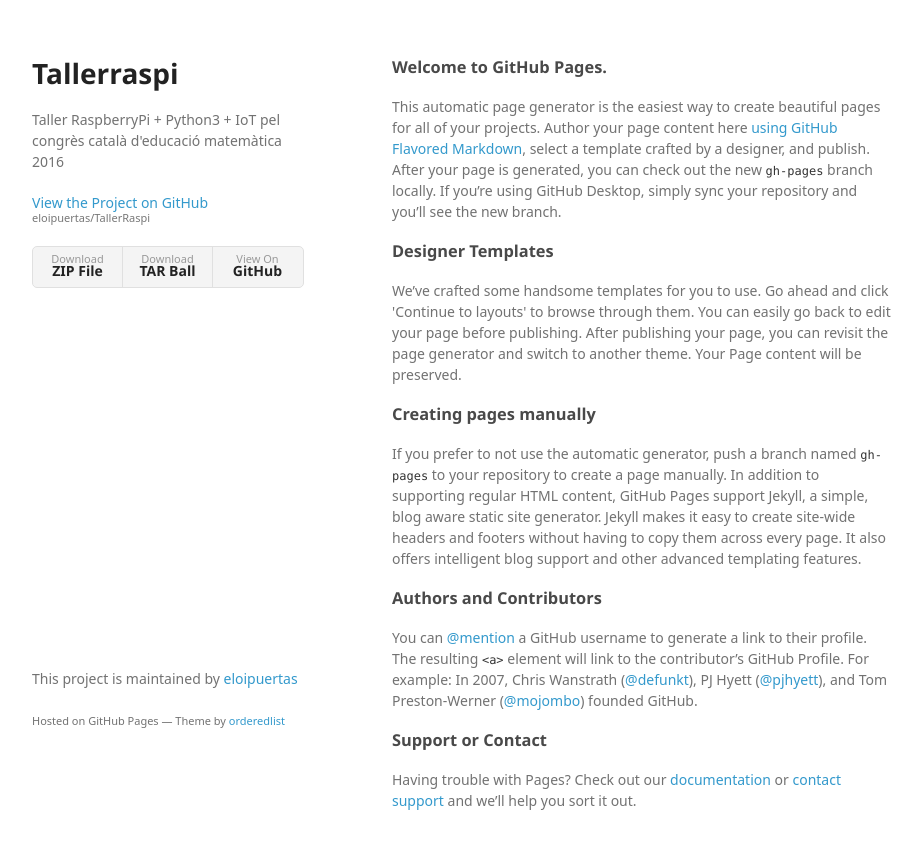
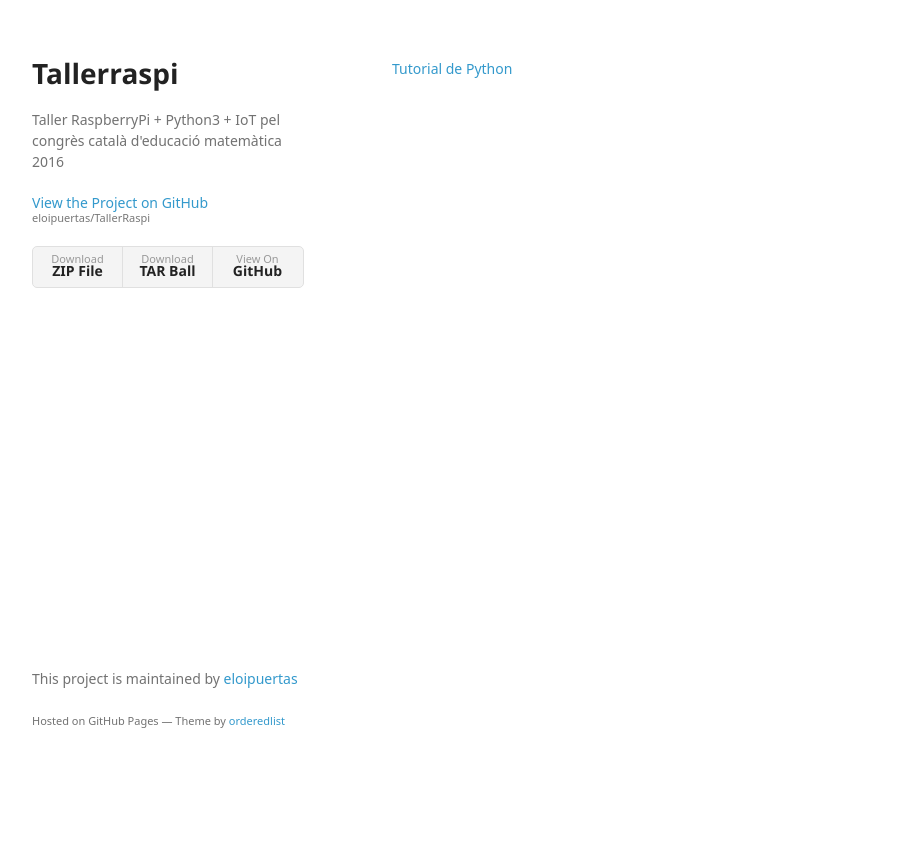
Before and after one commit to eloipuertas/TallerRaspi, a plain HTML site: page index.html in a window 1280 px wide. Shown: the whole page, without its empty margins (178-1100 px from the left). After the commit the page ends 800 px from the top, so only its background shows below. Drawn offline with Linux system fonts and the light colour scheme; a web font is replaced by a local one.

Commit message:
add slides

```diff
--- a/index.html
+++ b/index.html
@@ -1,64 +1,39 @@
-<!doctype html>
+<!DOCTYPE html>
 <html>
   <head>
-    <meta charset="utf-8">
+    <meta content="text/html; charset=utf-8" http-equiv="content-type">
     <meta http-equiv="X-UA-Compatible" content="chrome=1">
     <title>Tallerraspi by eloipuertas</title>
-
     <link rel="stylesheet" href="stylesheets/styles.css">
     <link rel="stylesheet" href="stylesheets/github-light.css">
     <meta name="viewport" content="width=device-width">
     <!--[if lt IE 9]>
-    <script src="//html5shiv.googlecode.com/svn/trunk/html5.js"></script>
-    <![endif]-->
+    <script src="//html5shiv.googlecode.com/svn/trunk/html5.js"></script>    <![endif]-->
   </head>
   <body>
     <div class="wrapper">
       <header>
         <h1>Tallerraspi</h1>
-        <p>Taller RaspberryPi + Python3 + IoT pel congrès català d&#39;educació matemàtica 2016</p>
-
-        <p class="view"><a href="https://github.com/eloipuertas/TallerRaspi">View the Project on GitHub <small>eloipuertas/TallerRaspi</small></a></p>
-
-
+        <p>Taller RaspberryPi + Python3 + IoT pel congrès català d'educació
+          matemàtica 2016</p>
+        <p class="view"><a href="https://github.com/eloipuertas/TallerRaspi">View
+            the Project on GitHub <small>eloipuertas/TallerRaspi</small></a></p>
         <ul>
-          <li><a href="https://github.com/eloipuertas/TallerRaspi/zipball/master">Download <strong>ZIP File</strong></a></li>
-          <li><a href="https://github.com/eloipuertas/TallerRaspi/tarball/master">Download <strong>TAR Ball</strong></a></li>
+          <li><a href="https://github.com/eloipuertas/TallerRaspi/zipball/master">Download
+              <strong>ZIP File</strong></a></li>
+          <li><a href="https://github.com/eloipuertas/TallerRaspi/tarball/master">Download
+              <strong>TAR Ball</strong></a></li>
           <li><a href="https://github.com/eloipuertas/TallerRaspi">View On <strong>GitHub</strong></a></li>
         </ul>
       </header>
-      <section>
-        <h3>
-<a id="welcome-to-github-pages" class="anchor" href="#welcome-to-github-pages" aria-hidden="true"><span aria-hidden="true" class="octicon octicon-link"></span></a>Welcome to GitHub Pages.</h3>
-
-<p>This automatic page generator is the easiest way to create beautiful pages for all of your projects. Author your page content here <a href="https://guides.github.com/features/mastering-markdown/">using GitHub Flavored Markdown</a>, select a template crafted by a designer, and publish. After your page is generated, you can check out the new <code>gh-pages</code> branch locally. If you’re using GitHub Desktop, simply sync your repository and you’ll see the new branch.</p>
-
-<h3>
-<a id="designer-templates" class="anchor" href="#designer-templates" aria-hidden="true"><span aria-hidden="true" class="octicon octicon-link"></span></a>Designer Templates</h3>
-
-<p>We’ve crafted some handsome templates for you to use. Go ahead and click 'Continue to layouts' to browse through them. You can easily go back to edit your page before publishing. After publishing your page, you can revisit the page generator and switch to another theme. Your Page content will be preserved.</p>
-
-<h3>
-<a id="creating-pages-manually" class="anchor" href="#creating-pages-manually" aria-hidden="true"><span aria-hidden="true" class="octicon octicon-link"></span></a>Creating pages manually</h3>
-
-<p>If you prefer to not use the automatic generator, push a branch named <code>gh-pages</code> to your repository to create a page manually. In addition to supporting regular HTML content, GitHub Pages support Jekyll, a simple, blog aware static site generator. Jekyll makes it easy to create site-wide headers and footers without having to copy them across every page. It also offers intelligent blog support and other advanced templating features.</p>
-
-<h3>
-<a id="authors-and-contributors" class="anchor" href="#authors-and-contributors" aria-hidden="true"><span aria-hidden="true" class="octicon octicon-link"></span></a>Authors and Contributors</h3>
-
-<p>You can <a href="https://help.github.com/articles/basic-writing-and-formatting-syntax/#mentioning-users-and-teams" class="user-mention">@mention</a> a GitHub username to generate a link to their profile. The resulting <code>&lt;a&gt;</code> element will link to the contributor’s GitHub Profile. For example: In 2007, Chris Wanstrath (<a href="https://github.com/defunkt" class="user-mention">@defunkt</a>), PJ Hyett (<a href="https://github.com/pjhyett" class="user-mention">@pjhyett</a>), and Tom Preston-Werner (<a href="https://github.com/mojombo" class="user-mention">@mojombo</a>) founded GitHub.</p>
-
-<h3>
-<a id="support-or-contact" class="anchor" href="#support-or-contact" aria-hidden="true"><span aria-hidden="true" class="octicon octicon-link"></span></a>Support or Contact</h3>
-
-<p>Having trouble with Pages? Check out our <a href="https://help.github.com/pages">documentation</a> or <a href="https://github.com/contact">contact support</a> and we’ll help you sort it out.</p>
+      <section><span style="color: #494949;"><a href="TutorialPython3.slides.html">Tutorial
+            de Python</a></span><br>
       </section>
       <footer>
         <p>This project is maintained by <a href="https://github.com/eloipuertas">eloipuertas</a></p>
-        <p><small>Hosted on GitHub Pages &mdash; Theme by <a href="https://github.com/orderedlist">orderedlist</a></small></p>
+        <p><small>Hosted on GitHub Pages — Theme by <a href="https://github.com/orderedlist">orderedlist</a></small></p>
       </footer>
     </div>
     <script src="javascripts/scale.fix.js"></script>
-
   </body>
 </html>
```
